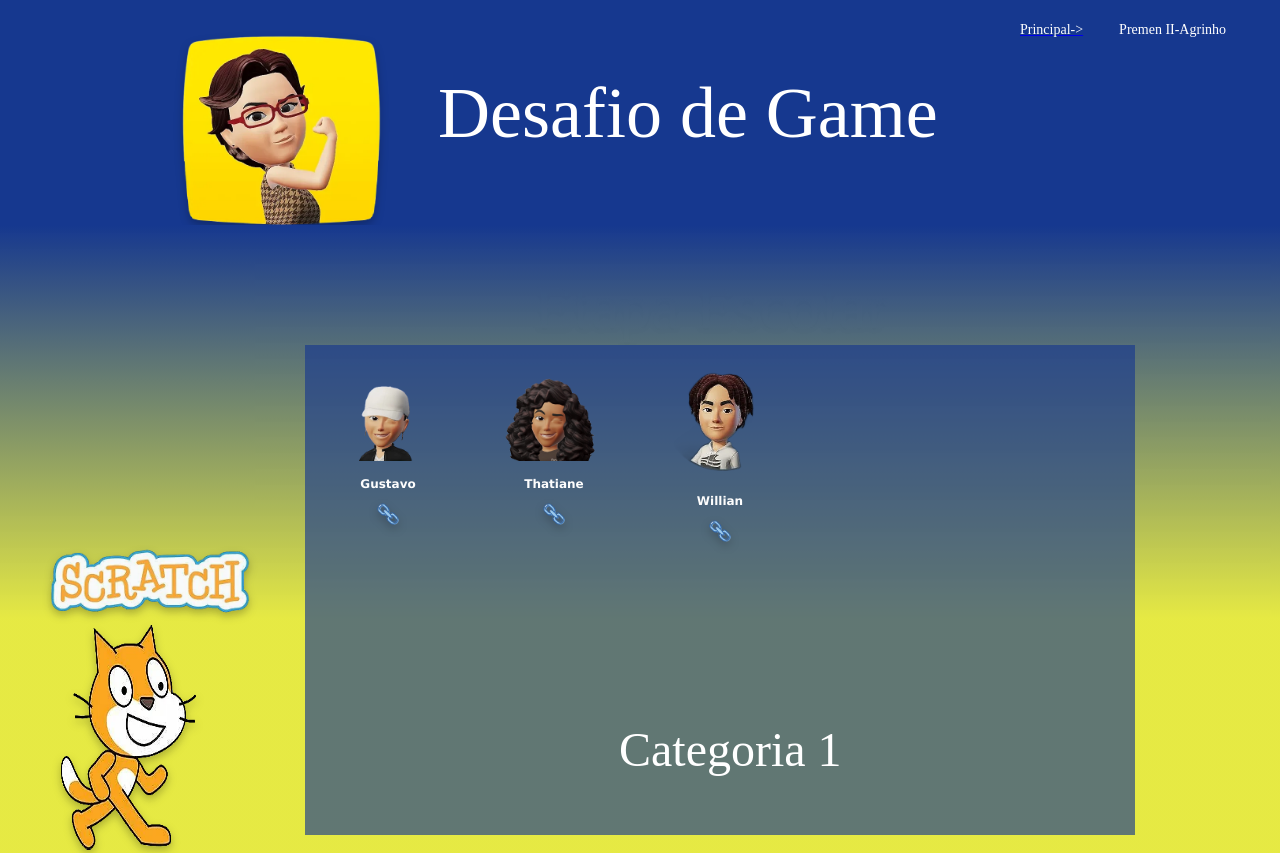
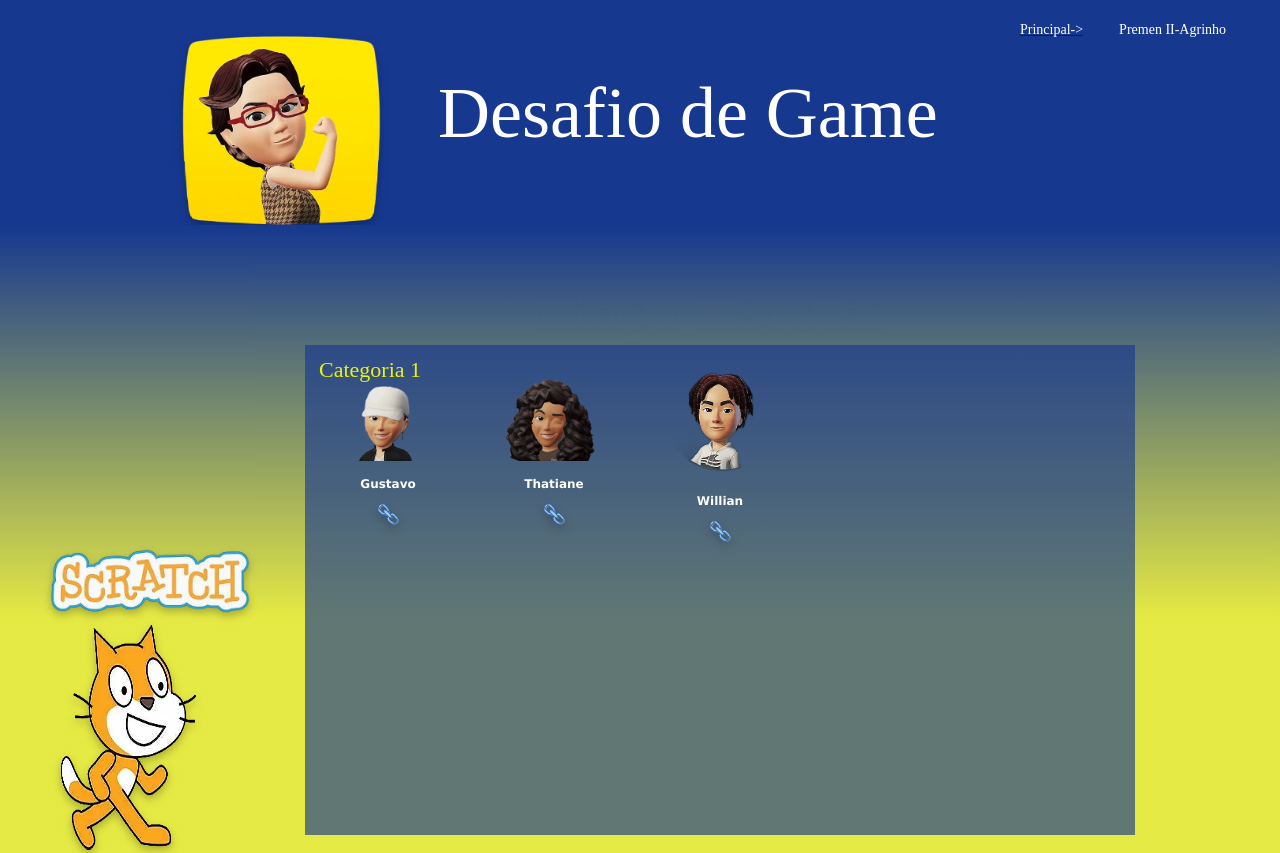
Before and after one commit to ProfPatLopes/premenii, a plain HTML site: page index.html in a window 1280 px wide. Shown: the top 853 px of the page. Drawn offline with Linux system fonts and the light colour scheme.

Commit message:
categoria

```diff
--- a/style.css
+++ b/style.css
@@ -87,19 +87,13 @@ background: linear-gradient(180deg, #16388F 0%, rgba(227, 231, 47, 0.9) 60.42%);
 
 position: absolute;
 width: 223px;
-height: 70px;
-left: 314px;
-top: 322px;
+left: 14px;
+top: -10px;
 
 font-family: 'Indie Flower';
 font-style: normal;
-font-weight: 400;
-font-size: 48px;
-line-height: 70px;
-/* identical to box height */
-
-
-color: #FFFFFF;
+font-size: 22px;
+color: #edf10f;
 }
 .estudante-div{
     text-align: center;
```
